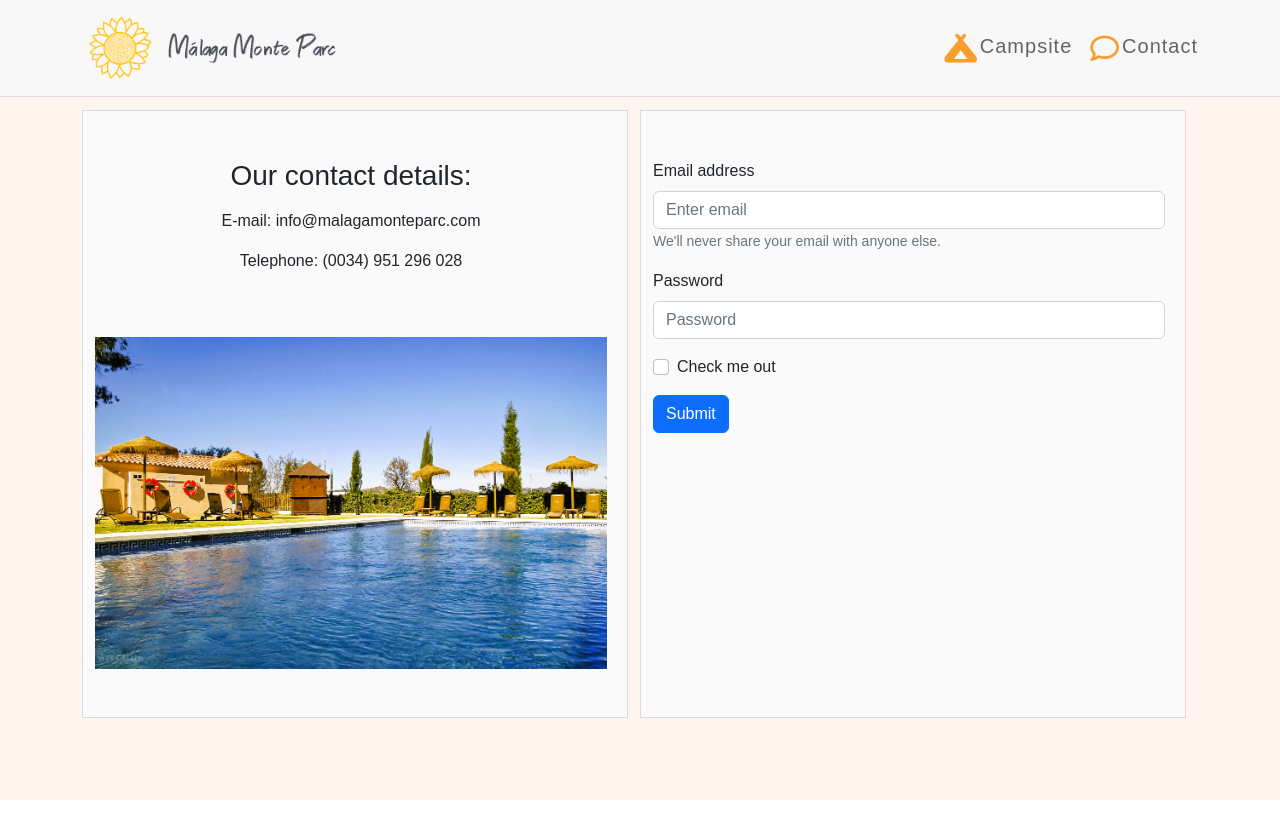
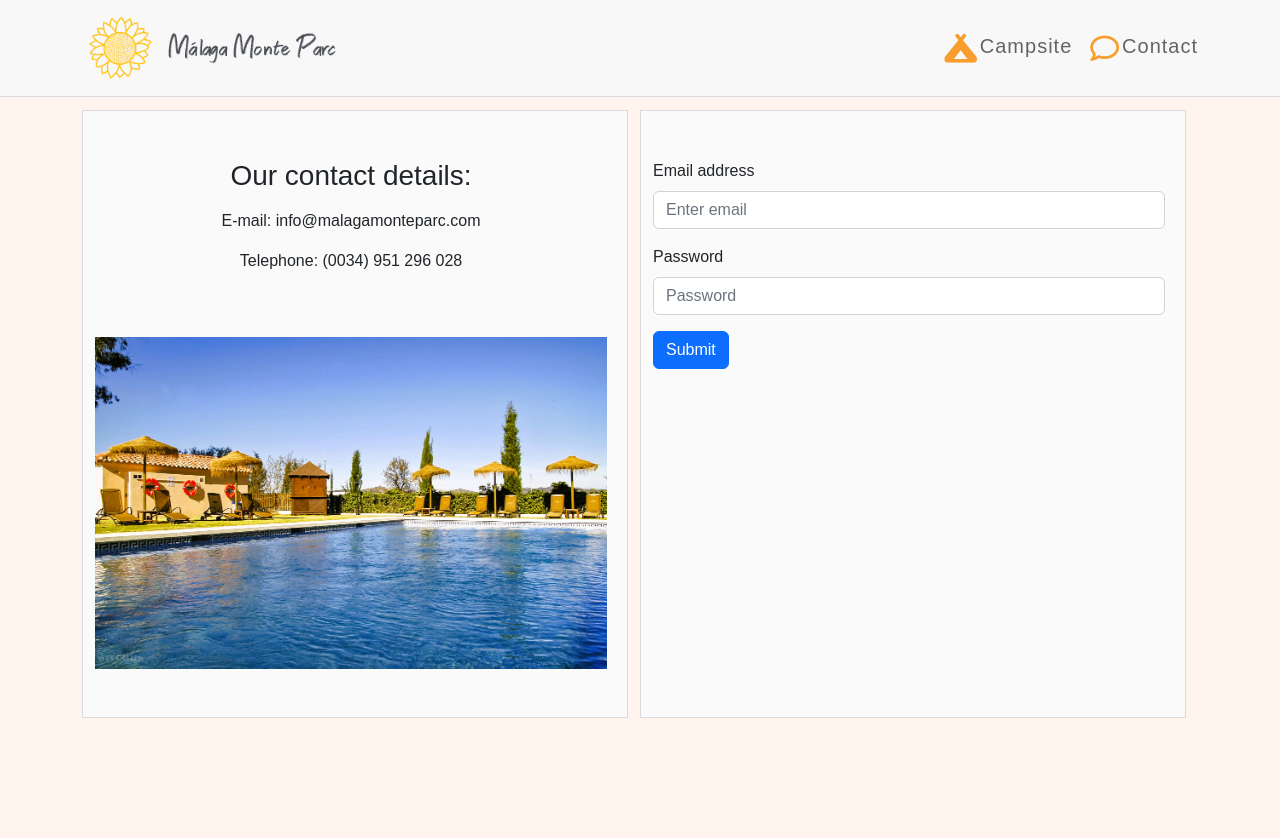
Before and after one commit to keironchaudhry/mmp-mh-sales, a React (Create React App) app: page /contact in a window 1280 px wide. Shown: the top 838 px of the page. Before the commit the page ends 800 px from the top, so only its background shows below. Built offline with nearby package versions, Linux system fonts and the light colour scheme.

Commit message:
Fix: Remove unnecessary bootstrap code + padding bottom in app

```diff
--- a/src/App.module.css
+++ b/src/App.module.css
@@ -1,9 +1,8 @@
 .App {
   font-family: "Lora", sans-serif;
   background-color: #fff5ee;
-  min-height: 100vh;
+  min-height: 150vh;
   padding-top: 10px;
-  /* padding-bottom: 55px; */
 }
 
 * {
--- a/src/pages/contact/Contact.jsx
+++ b/src/pages/contact/Contact.jsx
@@ -16,17 +16,11 @@
     <Form.Group className="mb-3" controlId="formBasicEmail">
       <Form.Label>Email address</Form.Label>
       <Form.Control type="email" placeholder="Enter email" />
-      <Form.Text className="text-muted">
-        We'll never share your email with anyone else.
-      </Form.Text>
     </Form.Group>
 
     <Form.Group className="mb-3" controlId="formBasicPassword">
       <Form.Label>Password</Form.Label>
       <Form.Control type="password" placeholder="Password" />
-    </Form.Group>
-    <Form.Group className="mb-3" controlId="formBasicCheckbox">
-      <Form.Check type="checkbox" label="Check me out" />
     </Form.Group>
     <Button variant="primary" type="submit">
       Submit
```
